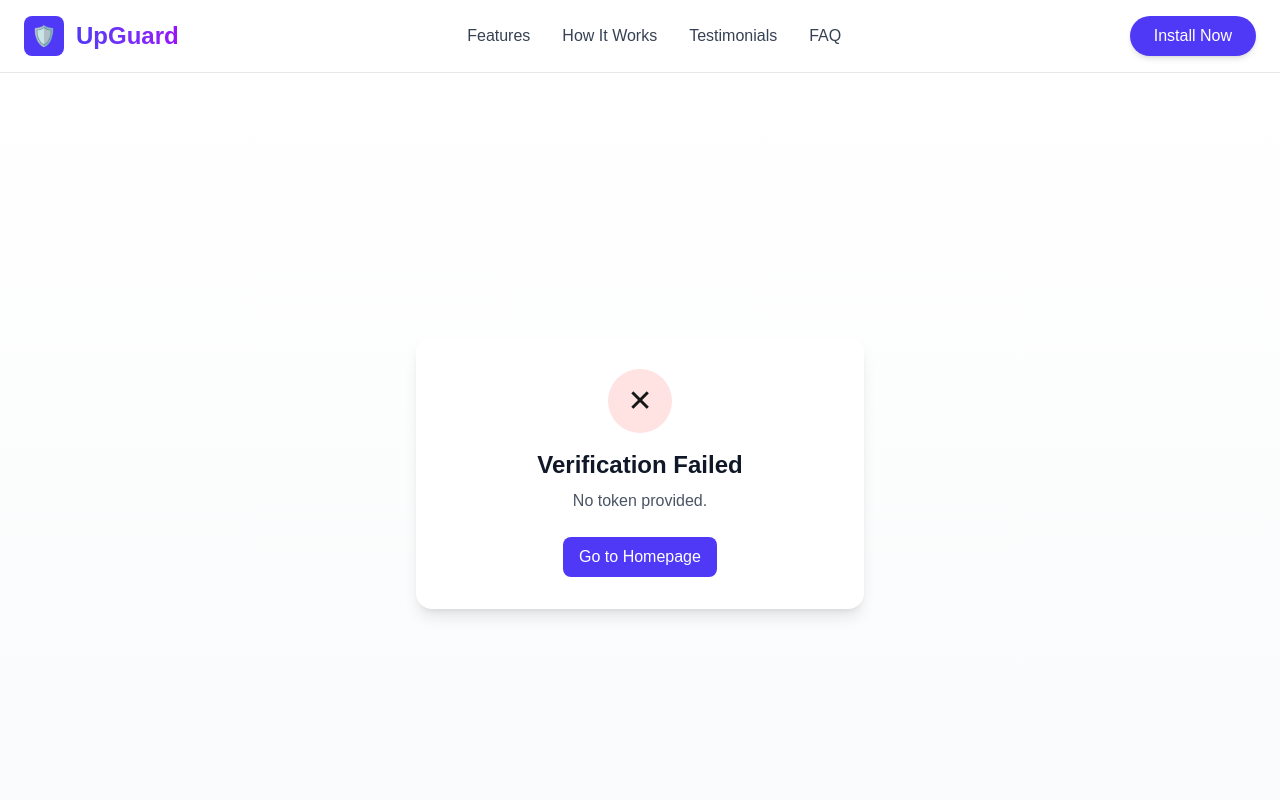
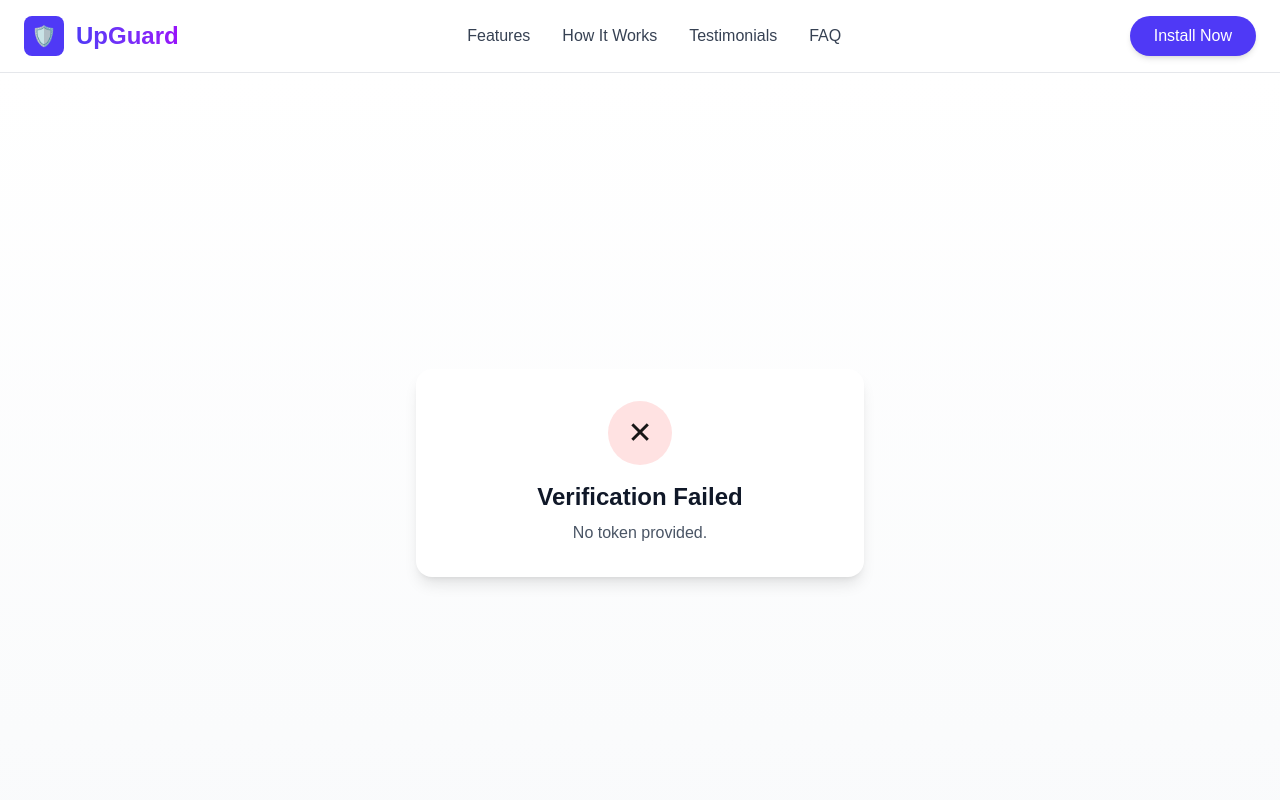
Before and after one commit to nabeel-dev1340/upguard-web, a Next.js app: page /verify-email in a window 1280 px wide. Shown: the top 800 px of the page. Built offline with nearby package versions, Linux system fonts and the light colour scheme.

Commit message:
added suspense boundary for verify-email

```diff
--- a/src/app/verify-email/page.tsx
+++ b/src/app/verify-email/page.tsx
@@ -1,14 +1,14 @@
 "use client";
 
 import { useEffect, useState } from "react";
-import { useRouter, useSearchParams } from "next/navigation";
+import { useSearchParams } from "next/navigation";
+import { Suspense } from "react";
 
-export default function VerifyEmail() {
+function VerifyEmail() {
   const [status, setStatus] = useState<"loading" | "success" | "error">(
     "loading"
   );
   const [message, setMessage] = useState("");
-  const router = useRouter();
   const searchParams = useSearchParams();
   const token = searchParams.get("token");
 
@@ -90,15 +90,17 @@ export default function VerifyEmail() {
               Verification Failed
             </h2>
             <p className="text-gray-600 dark:text-gray-400">{message}</p>
-            <button
-              onClick={() => router.push("/")}
-              className="mt-6 px-4 py-2 bg-indigo-600 text-white rounded-lg hover:bg-indigo-700 transition-colors"
-            >
-              Go to Homepage
-            </button>
           </div>
         )}
       </div>
     </div>
   );
 }
+
+export default function VerifyEmailPage() {
+  return (
+    <Suspense>
+      <VerifyEmail />
+    </Suspense>
+  );
+}
```
